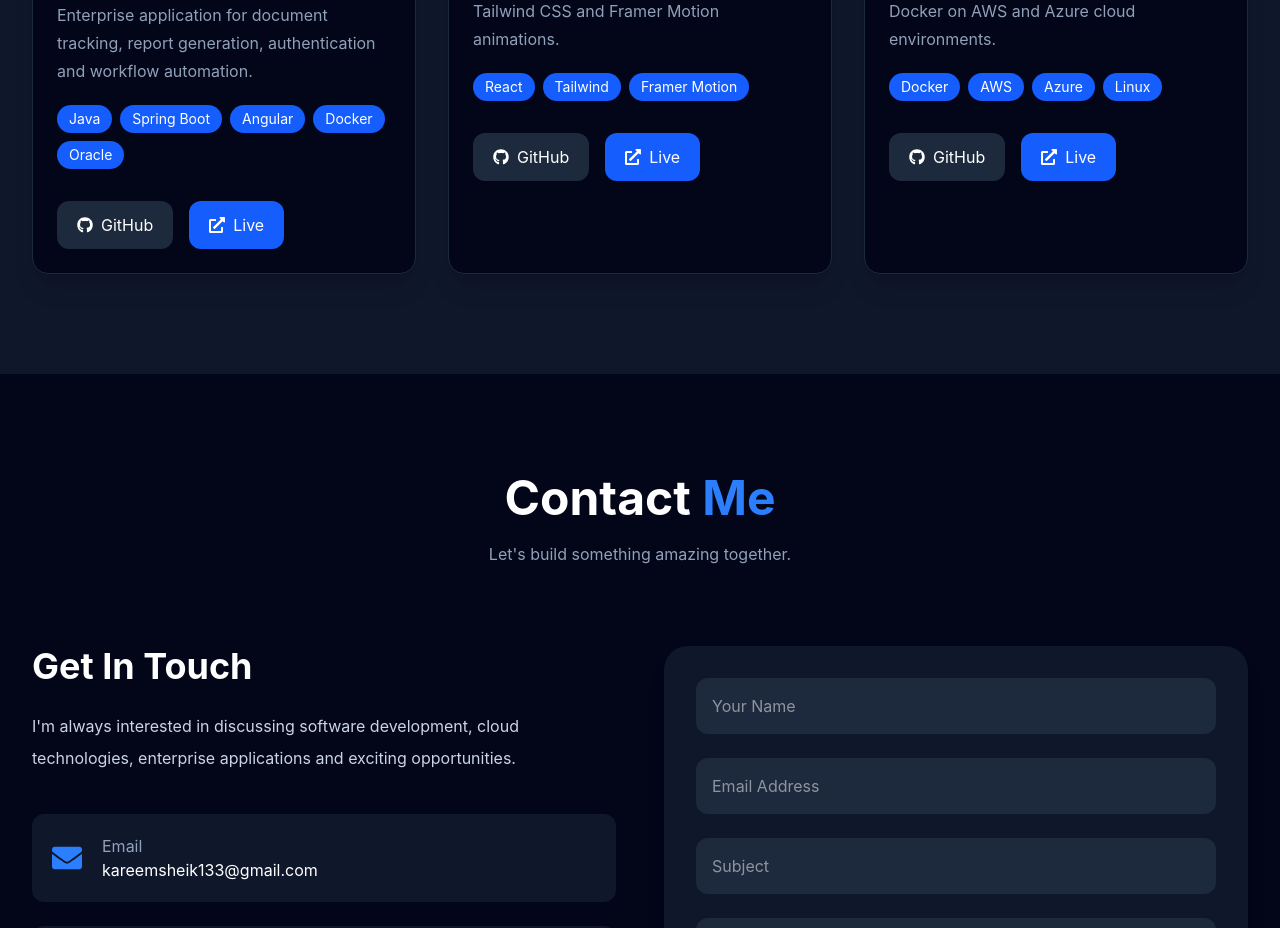
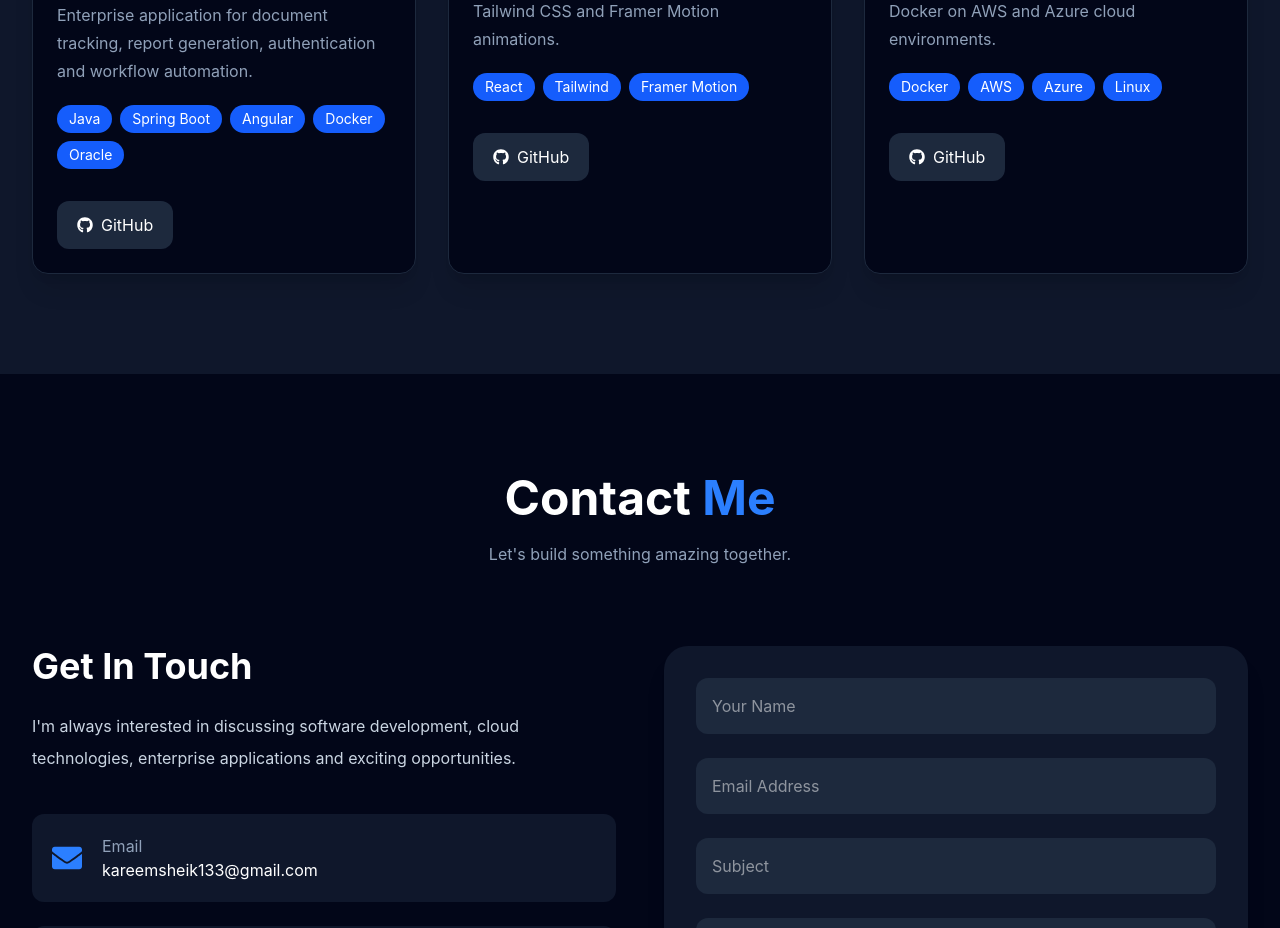
Before and after one commit to kareemsheik/my-portfolio, a React (Vite) app: page / in a window 1280 px wide. Shown: the part 5500-6428 px from the top of the page. Built offline with nearby package versions, Linux system fonts and the light colour scheme.

Commit message:
small change

```diff
--- a/src/components/Projects.tsx
+++ b/src/components/Projects.tsx
@@ -17,7 +17,7 @@ const projects = [
       "Docker",
       "Oracle"
     ],
-    github: "#",
+    github: "https://github.com/kareemsheik",
     demo: "#",
   },
 
@@ -32,7 +32,7 @@ const projects = [
       "Tailwind",
       "Framer Motion",
     ],
-    github: "#",
+    github: "https://github.com/kareemsheik/my-portfolio",
     demo: "#",
   },
 
@@ -47,7 +47,7 @@ const projects = [
       "Azure",
       "Linux",
     ],
-    github: "#",
+    github: "https://github.com/kareemsheik/my-portfolio",
     demo: "#",
   },
 ];
@@ -131,7 +131,7 @@ function Projects() {
                 <div className="flex gap-4 mt-8">
 
                   <a
-                   href='https://github.com/kareemsheik'
+                   href={project.github}
                     target="_blank"
                     rel="noreferrer"
                     className="flex items-center gap-2 px-5 py-3 bg-slate-800 rounded-xl hover:bg-slate-700 transition"
@@ -140,15 +140,7 @@ function Projects() {
                     GitHub
                   </a>
 
-                  <a
-                    href={project.demo}
-                    target="_blank"
-                    rel="noreferrer"
-                    className="flex items-center gap-2 px-5 py-3 bg-blue-600 rounded-xl hover:bg-blue-500 transition"
-                  >
-                    <FaExternalLinkAlt />
-                    Live
-                  </a>
+
 
                 </div>
 
```
